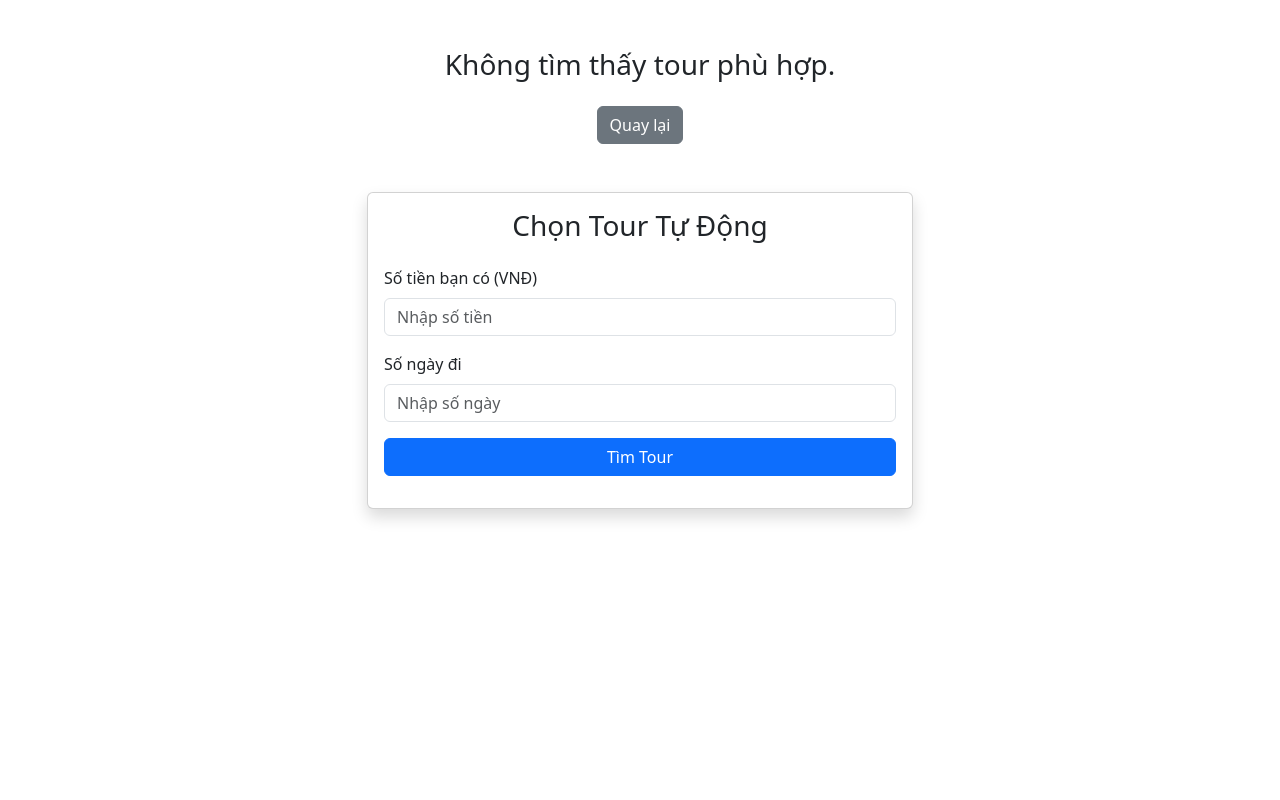
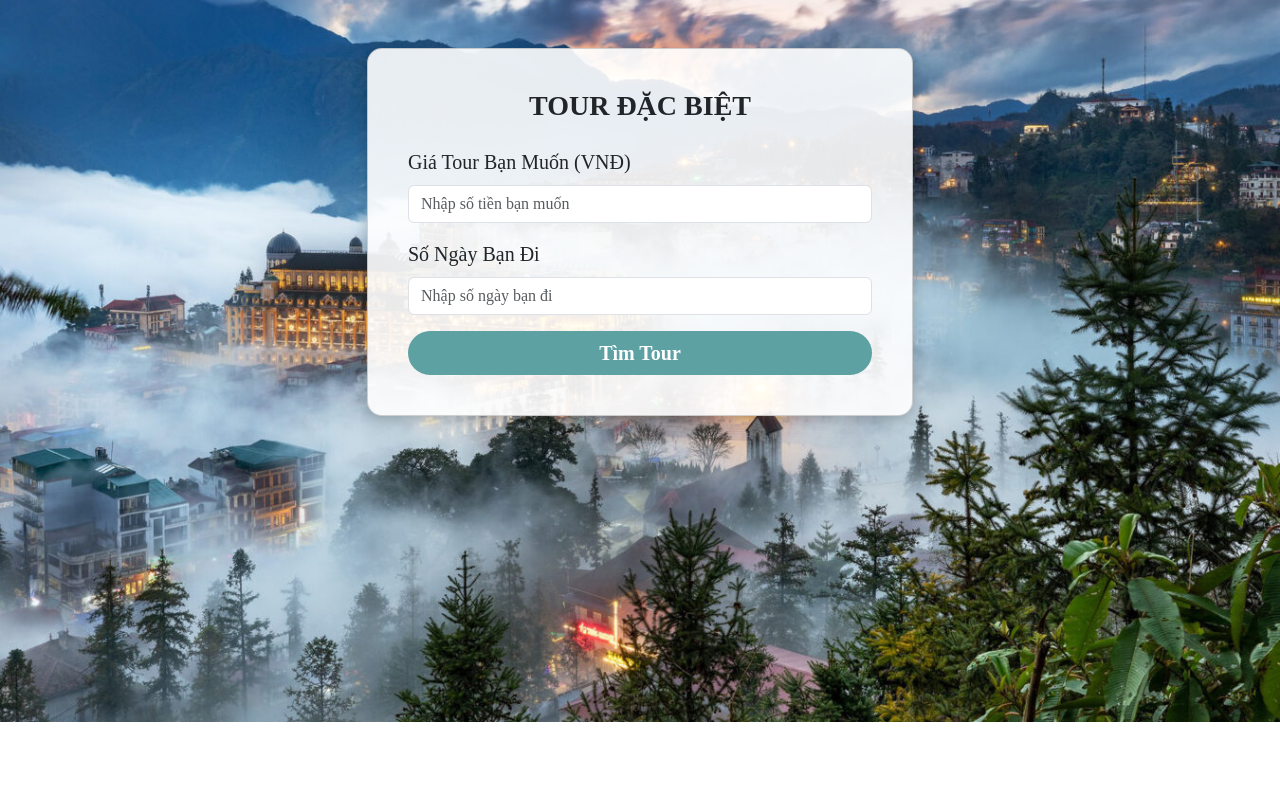
Before and after one commit to HuuHau235/Booking_Tour, a PHP site: page /BOOKING/tour_random.php in a window 1280 px wide. Run offline with PHP 8.4, Linux system fonts and the light colour scheme; data comes from the database, SQL or seed files in the repository; data that the repository does not hold is empty; some libraries are stand-ins or nearby versions.

Commit message:
implement tour random

```diff
--- a/src/hea.php
+++ b/src/hea.php
@@ -44,6 +44,9 @@
             </li>
             <li class="nav-item">
               <a class="nav-link" href="index_blog.php">Blog</a>
+            </li>
+            <li class="nav-item">
+              <a class="nav-link" href="tour_random.php">Special Tour</a>
             </li>
           </ul>
 
--- /dev/null
+++ b/src/styles/tour_random.css
@@ -0,0 +1,34 @@
+/* Background styling */
+body {
+    font-family: "Tinos", serif;
+    background: url('../assets/images/SaPa.jpg') no-repeat center center/cover;
+    height: 640px;
+}
+
+
+/* Card styling */
+.card {
+    background: rgba(255, 255, 255, 0.9); /* Slightly transparent white */
+    border-radius: 15px;
+    box-shadow: 0px 4px 15px rgba(0, 0, 0, 0.2);
+    font-size: 20px;
+}
+
+/* Card title styling */
+.card-title {
+    font-weight: bold;
+    text-transform: uppercase;
+}
+
+/* Button customizations */
+.btn-custom {
+    background-color: #5EA1A3;
+    color: white;
+    font-size: 20px;
+    border-radius: 25px;
+    font-weight: bold;
+}
+
+.btn-custom:hover {
+    background-color: #5EA1A3;
+}
--- a/src/tour_random.php
+++ b/src/tour_random.php
@@ -1,67 +1,43 @@
-<?php
-$servername = "localhost";
-$username = "root";
-$password = "";
-$dbname = "HappyTrips";
-
-$conn = new mysqli($servername, $username, $password, $dbname);
-if ($conn->connect_error) {
-    die("Kết nối thất bại: " . $conn->connect_error);
-}
-
-$money = (float)$_POST['money'];
-$duration = (int)$_POST['duration'];
-
-$sql = "SELECT * FROM Tour WHERE price <= ? AND duration = ? LIMIT 1";
-$stmt = $conn->prepare($sql);
-$stmt->bind_param("di", $money, $duration);
-$stmt->execute();
-$result = $stmt->get_result();
-
-if ($result->num_rows > 0) {
-    $tour = $result->fetch_assoc();
-    header("Location: payment.php?tour_id=" . $tour['tour_id']);
-    exit();
-} else {
-    echo '<div class="container mt-5 text-center">';
-    echo '<h3>Không tìm thấy tour phù hợp.</h3>';
-    echo '<a href="select_tour.html" class="btn btn-secondary mt-3">Quay lại</a>';
-    echo '</div>';
-}
-
-$conn->close();
-?>
 <!DOCTYPE html>
 <html lang="en">
+
 <head>
     <meta charset="UTF-8">
     <meta name="viewport" content="width=device-width, initial-scale=1.0">
     <title>Chọn Tour Tự Động</title>
     <link href="https://cdn.jsdelivr.net/npm/bootstrap@5.3.0/dist/css/bootstrap.min.css" rel="stylesheet">
+    <link rel="stylesheet" href="./styles/tour_random.css">
 </head>
+
 <body>
-    <div class="container mt-5">
+    <div class="container py-5">
         <div class="row justify-content-center">
             <div class="col-md-6">
-                <div class="card shadow">
+                <div class="card p-4">
                     <div class="card-body">
-                        <h3 class="card-title text-center mb-4">Chọn Tour Tự Động</h3>
-                        <form action="process_tour.php" method="POST">
+                        <h3 class="card-title text-center mb-4">Tour Đặc Biệt</h3>
+                        <form action="process_random.php" method="POST">
+                            <!-- Money input -->
                             <div class="mb-3">
-                                <label for="money" class="form-label">Số tiền bạn có (VNĐ)</label>
-                                <input type="number" class="form-control" id="money" name="money" placeholder="Nhập số tiền" required>
+                                <label for="money" class="form-label"><i class="bi bi-currency-exchange"></i> Giá Tour Bạn Muốn (VNĐ)</label>
+                                <input type="number" class="form-control" id="money" name="money" placeholder="Nhập số tiền bạn muốn" required>
                             </div>
+                            <!-- Duration input -->
                             <div class="mb-3">
-                                <label for="duration" class="form-label">Số ngày đi</label>
-                                <input type="number" class="form-control" id="duration" name="duration" placeholder="Nhập số ngày" required>
+                                <label for="duration" class="form-label"><i class="bi bi-calendar-check-fill"></i> Số Ngày Bạn Đi</label>
+                                <input type="number" class="form-control" id="duration" name="duration" placeholder="Nhập số ngày bạn đi" required>
                             </div>
-                            <button type="submit" class="btn btn-primary w-100">Tìm Tour</button>
+                            <!-- Submit button -->
+                            <button type="submit" class="btn btn-custom w-100">Tìm Tour</button>
                         </form>
                     </div>
                 </div>
             </div>
         </div>
     </div>
+
     <script src="https://cdn.jsdelivr.net/npm/bootstrap@5.3.0/dist/js/bootstrap.bundle.min.js"></script>
+    <script src="https://cdn.jsdelivr.net/npm/bootstrap-icons/font/bootstrap-icons.js"></script>
 </body>
+
 </html>
```
Also changed, not shown: src/process_random.php (added, +33 -0 lines), src/qrcodes/payment_qr_5.png (added).
